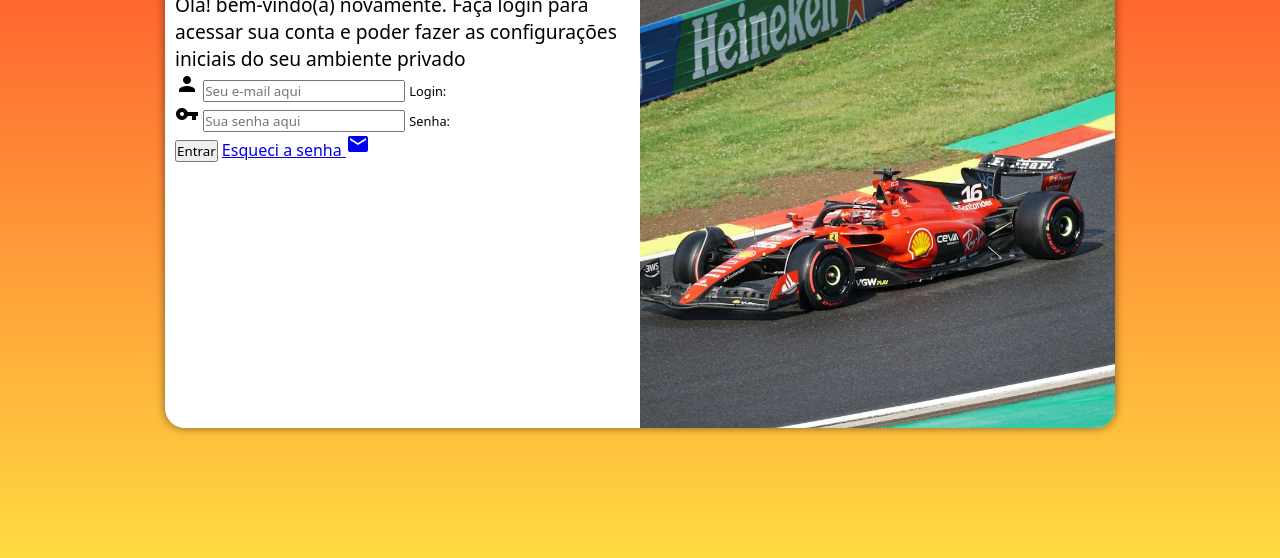
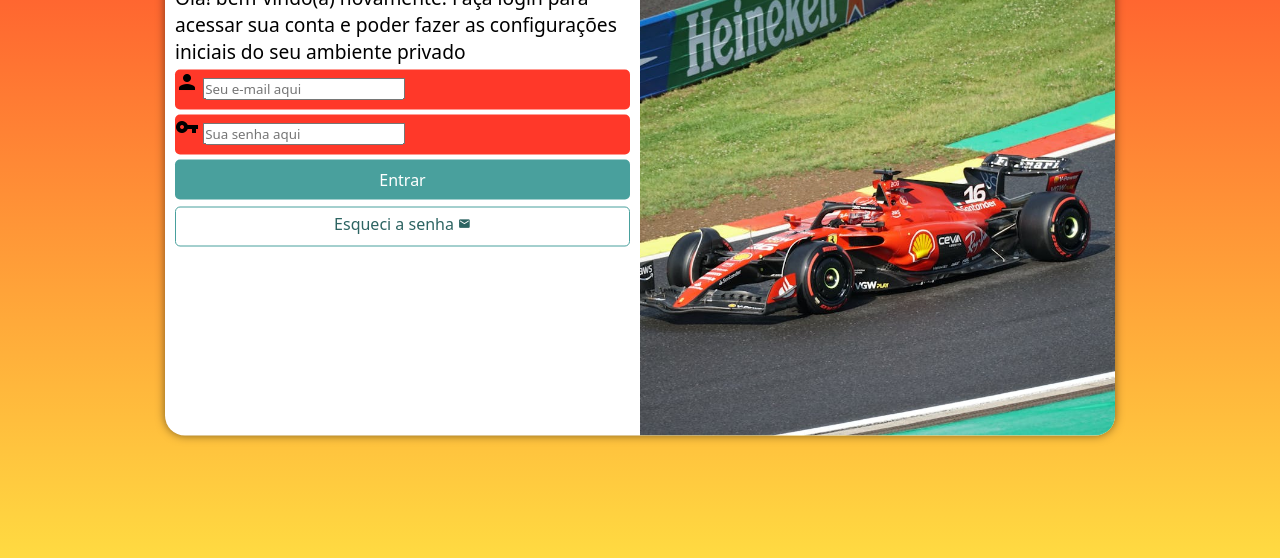
Before and after one commit to Daniel-Goncalves-Ribeiro/projeto-login, a plain HTML site: page index.html in a window 1280 px wide. Shown: the part 222-780 px from the top of the page. Drawn offline with Linux system fonts and the light colour scheme.

Commit message:
atualizei

```diff
--- a/estilos/style.css
+++ b/estilos/style.css
@@ -34,7 +34,7 @@ section#login {
 
     background-color: white;
     width: 250px;
-    height: 500px;
+    height: 515px;
     border-radius: 20px;
     box-shadow: 0px 0px 10px rgba(0, 0, 0, 0.51);
 
@@ -66,6 +66,54 @@ div#formulário > p {
     font-size:  0.9em;
 }
 
-label {
+form > div.campo {
+    background-color: #FF3829;
+    width: 100%;
+    display: block;
+    height: 40px;
+    border-radius: 5px;
+    margin: 5px 0px;
+}
+
+div.campo > label {
+    display: none;
+}
+
+form > input[type=submit] {
+    display: block;
+    font-size: 1em;
+    width: 100%;
+    height: 40px;
+    background-color: #49a09d;
+    color: white;
+    border: none;
+    border-radius: 5px;
+    cursor: pointer;
+}
+
+form > input[type=submit]:hover {
+    background-color: #3a8f8c;
+}
+
+form > a.botao {
+    display: block;
+    text-align: center;
+    font-size: 1em;
+    width: 100%;
+    height: 40px;
+    padding-top: 5px;
+    margin-top: 7px;
+    background-color: white;
+    color: #2d6462;
+    border: 1px solid #49a09d;
+    border-radius: 5px;
+    text-decoration: none;
+}
+
+form > a.botao:hover {
+    background-color: #6bd0cc;
+}
+
+form > a.botao > i {
     font-size: 0.8em;
 }
--- a/index.html
+++ b/index.html
@@ -31,7 +31,7 @@
                         <label for="isenha">Senha:</label>
                     </div>
                     <input type="submit" value="Entrar">
-                    <a href="esqueci.html">
+                    <a href="esqueci.html" class="botao">
                         Esqueci a senha <i class="material-icons">mail</i>
                     </a>
                 </form>
```
